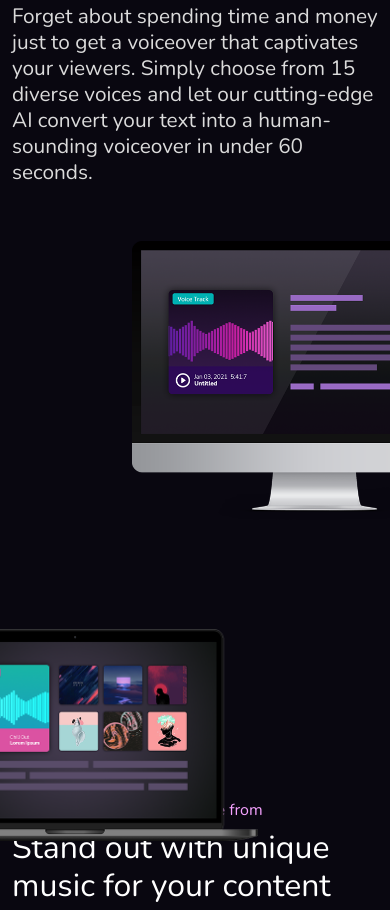
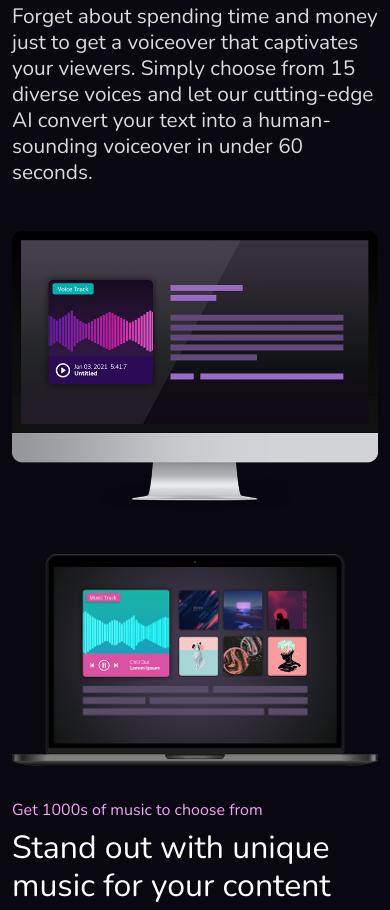
Before and after one commit to tvinjo/sonority, a website: page index.html in a window 390 px wide. Shown: the part 2384-3294 px from the top of the page. Drawn offline with nearby package versions, Linux system fonts and the light colour scheme.

Commit message:
fixed responsive design on portfolio sectiion

```diff
--- a/scss/sections/_portfolio.scss
+++ b/scss/sections/_portfolio.scss
@@ -1,5 +1,5 @@
 @use '../custom' as *;
-
+@use '../components/mixins' as *;
 .portfolio {
     margin-top: 180px;
     // position: relative;
@@ -12,7 +12,7 @@
         font-size: 1.0625rem;
         font-weight: 400;
         color: $purple-200;
-        margin-top: 134px;
+        margin-top: 60px;
     }
 
     h3 {
@@ -38,6 +38,10 @@
     }
 
     @include media-breakpoint-down(lg) {
+        .portfolio {
+            margin-top: 50px;
+        }
+
         h4 {
             font-size: 1rem;
             margin-top: 0;
@@ -63,4 +67,22 @@
             top: 40px;
         }
     }
+
+    @include media-breakpoint-down(md) {
+        .portfolio {
+            margin-top: 70px;
+        }
+
+        &-img-right {
+            position: relative;
+            right: 0;
+            top: 30px;
+        }
+
+        &-img-left {
+            position: relative;
+            left: 0;
+            top: -35px;
+        }
+    }
 }
```
Also changed, not shown: assets/css/style.css, 1 other file.
